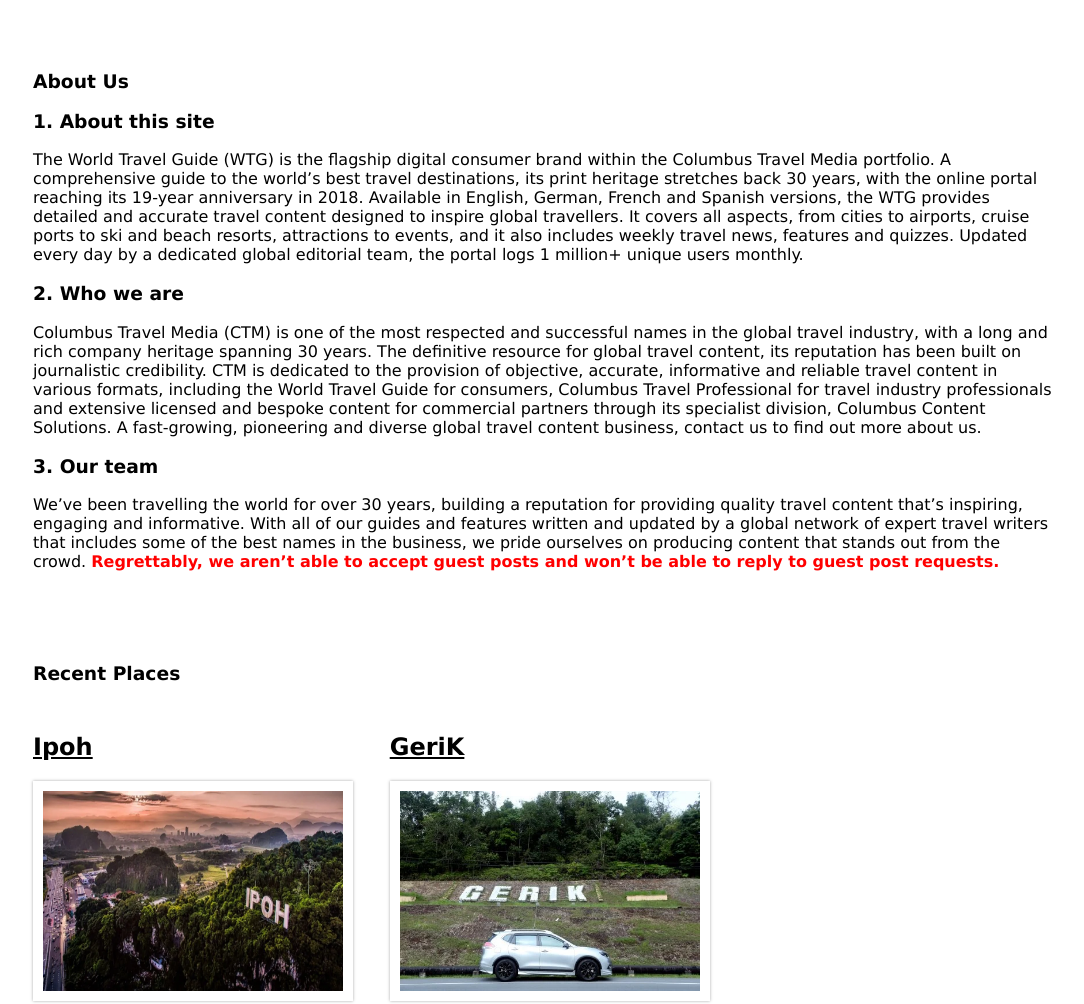
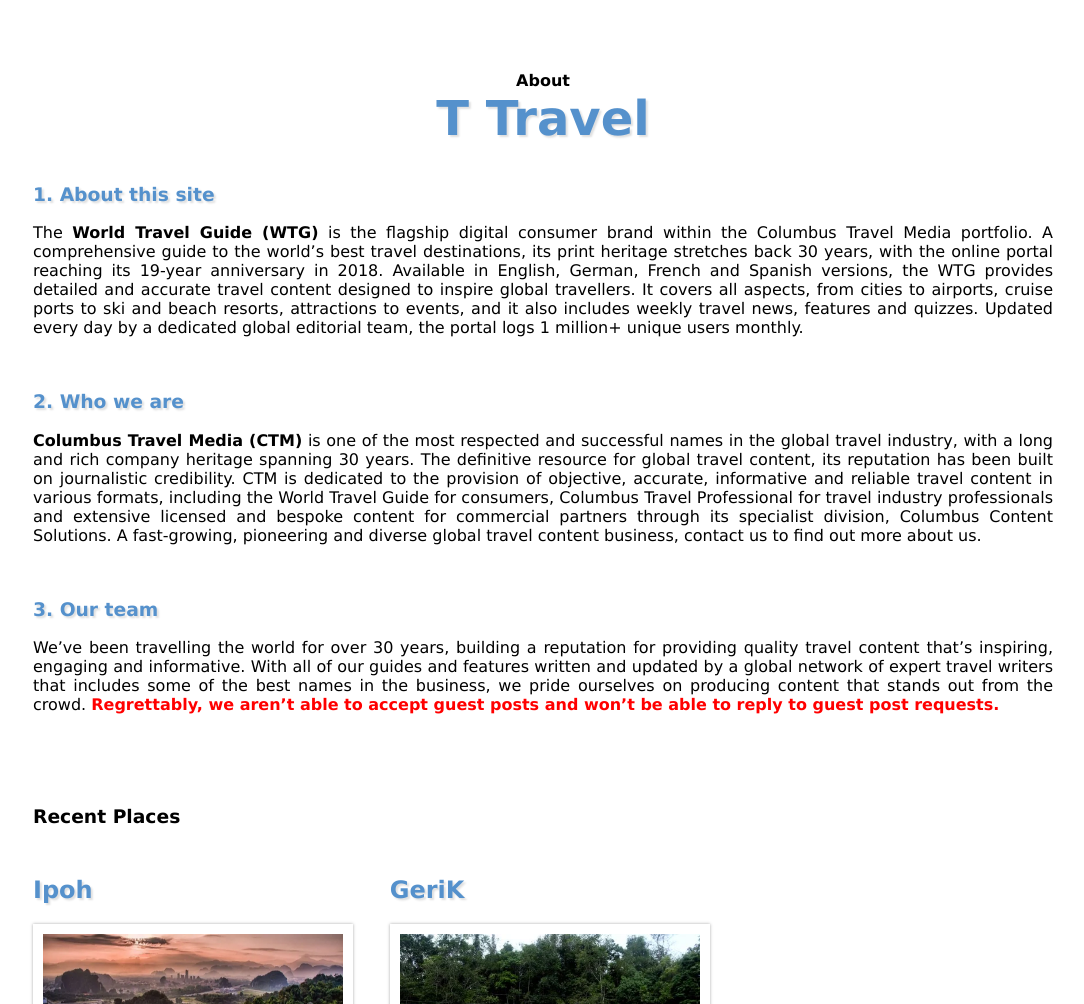
Before and after one commit to kenfoong1997/webProject, a plain HTML site: page about.html in a window 1280 px wide. Shown: the part 893-1897 px from the top of the page, without its empty margins (97-1181 px from the left). Drawn offline with Linux system fonts and the light colour scheme.

Commit message:
Update about.html

```diff
--- a/about.html
+++ b/about.html
@@ -25,28 +25,29 @@
         <tr>
             <td style="padding: 20px;">
                 <!-- about us -->
-                <h3>About Us</h3>
+                <center><b>About</b><br>
+				<b style="color: #5591cc;font-size: 3em;text-shadow: 2px 2px 2px rgba(41, 41, 41, 0.15);">T Travel</b></center><br>
                 <div class="row box_item">
-                    <h3>1. About this site</h3>
-                    <p>The World Travel Guide (WTG) is the flagship digital consumer brand within the Columbus Travel
+                    <h3 style="color: #5591cc;text-shadow: 2px 2px 2px rgba(41, 41, 41, 0.15);">1. About this site</h3>
+                    <p style="text-align: justify;">The <b>World Travel Guide (WTG)</b> is the flagship digital consumer brand within the Columbus Travel
                         Media portfolio. A comprehensive guide to the world’s best travel destinations, its print
                         heritage stretches back 30 years, with the online portal reaching its 19-year anniversary in
                         2018. Available in English, German, French and Spanish versions, the WTG provides detailed and
                         accurate travel content designed to inspire global travellers. It covers all aspects, from
                         cities to airports, cruise ports to ski and beach resorts, attractions to events, and it also
                         includes weekly travel news, features and quizzes. Updated every day by a dedicated global
-                        editorial team, the portal logs 1 million+ unique users monthly.</p>
-                    <h3>2. Who we are</h3>
-                    <p>Columbus Travel Media (CTM) is one of the most respected and successful names in the global
+                        editorial team, the portal logs 1 million+ unique users monthly.</p><br>
+                    <h3 style="color: #5591cc;text-shadow: 2px 2px 2px rgba(41, 41, 41, 0.15);">2. Who we are</h3>
+                    <p style="text-align: justify;"><b>Columbus Travel Media (CTM)</b> is one of the most respected and successful names in the global
                         travel industry, with a long and rich company heritage spanning 30 years. The definitive
                         resource for global travel content, its reputation has been built on journalistic credibility.
                         CTM is dedicated to the provision of objective, accurate, informative and reliable travel
                         content in various formats, including the World Travel Guide for consumers, Columbus Travel
                         Professional for travel industry professionals and extensive licensed and bespoke content for
                         commercial partners through its specialist division, Columbus Content Solutions. A fast-growing,
-                        pioneering and diverse global travel content business, contact us to find out more about us.</p>
-                    <h3>3. Our team</h3>
-                    <p>We’ve been travelling the world for over 30 years, building a reputation for providing quality
+                        pioneering and diverse global travel content business, contact us to find out more about us.</p><br>
+                    <h3 style="color: #5591cc;text-shadow: 2px 2px 2px rgba(41, 41, 41, 0.15);">3. Our team</h3>
+                    <p style="text-align: justify;">We’ve been travelling the world for over 30 years, building a reputation for providing quality
                         travel content that’s inspiring, engaging and informative. With all of
                         our&nbsp;guides&nbsp;and&nbsp;features written and updated by a global network of expert travel
                         writers that includes some of the best names in the business, we pride ourselves on producing
@@ -62,10 +63,10 @@
                     margin-left: 0px;
                 ">
                         <article class="text css3-4">
-                            <h1><u>Ipoh</u></h1>
+                            <h1 style="color: #5591cc;text-shadow: 2px 2px 2px rgba(41, 41, 41, 0.15);">Ipoh</h1>
                         </article>
                         <div class="container right">
-                            <img src="img/ipoh.png" alt="image" style="
+                            <img src="img/ipoh.png" alt="image" class="zoom" style="
                             width: 300px;
                             height: 200px;
                         ">
@@ -73,10 +74,10 @@
                     </div>
                     <div class="col_1_of_4 span_1_of_a">
                         <article class="text css3-4">
-                            <h1><u>GeriK</u></h1>
+                            <h1 style="color: #5591cc;text-shadow: 2px 2px 2px rgba(41, 41, 41, 0.15);">GeriK</h1>
                         </article>
                         <div class="container right">
-                            <img src="img/gerik.png" alt="image" style="
+                            <img src="img/gerik.png" alt="image" class="zoom" style="
                             width: 300px;
                             height: 200px;
                         ">
@@ -84,10 +85,10 @@
                     </div>
                     <div class="col_1_of_4 span_1_of_a">
                         <article class="text css3-4">
-                            <h1><u>Gopeng</u></h1>
+                            <h1 style="color: #5591cc;text-shadow: 2px 2px 2px rgba(41, 41, 41, 0.15);">Gopeng</h1>
                         </article>
                         <div class="container right">
-                            <img src="img/gopeng.jpg" alt="image" style="
+                            <img src="img/gopeng.jpg" alt="image" class="zoom" style="
                             width: 300px;
                             height: 200px;
                         ">
```
